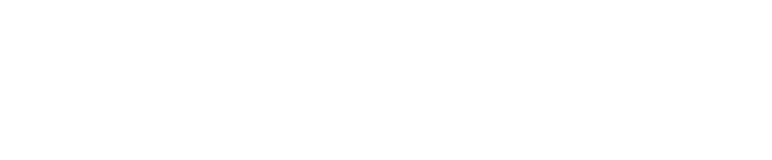
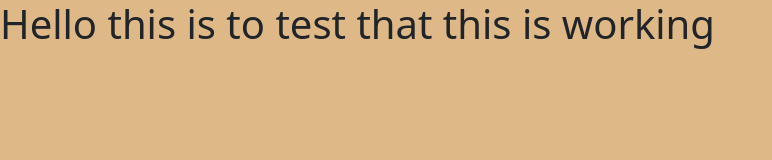
Before and after one commit to MelColl/Personal-Portfolio, a plain HTML site: page My Portfolio Website/index.html in a window 1280 px wide. Shown: the whole page, without its empty margins (0-772 px from the left). Drawn offline with Linux system fonts and the light colour scheme; files that its build step writes are made by us from their sources.

Commit message:
link-styles.css-and-test-link

```diff
--- a/My Portfolio Website/index.html
+++ b/My Portfolio Website/index.html
@@ -1,5 +1,17 @@
 <DOCTYPE! html>
     <html lang="en">
 
+    <head>
+        <meta charset= "UTF-8">
+        <meta name="viewport" content="width-device-width, intial-scale=1.0">
 
-    </html>
+        <link rel="stylesheet" href="css/bootstrap.min.css">
+         <link rel="stylesheet" href="styles.css">
+
+
+        <title> Melody Collins </title>
+    </head>
+
+    <body>
+        <h1> Hello this is to test that this is working </h1>
+    </body>
--- /dev/null
+++ b/My Portfolio Website/styles.css
@@ -0,0 +1,3 @@
+body{
+ background-color: burlywood;
+}
```
